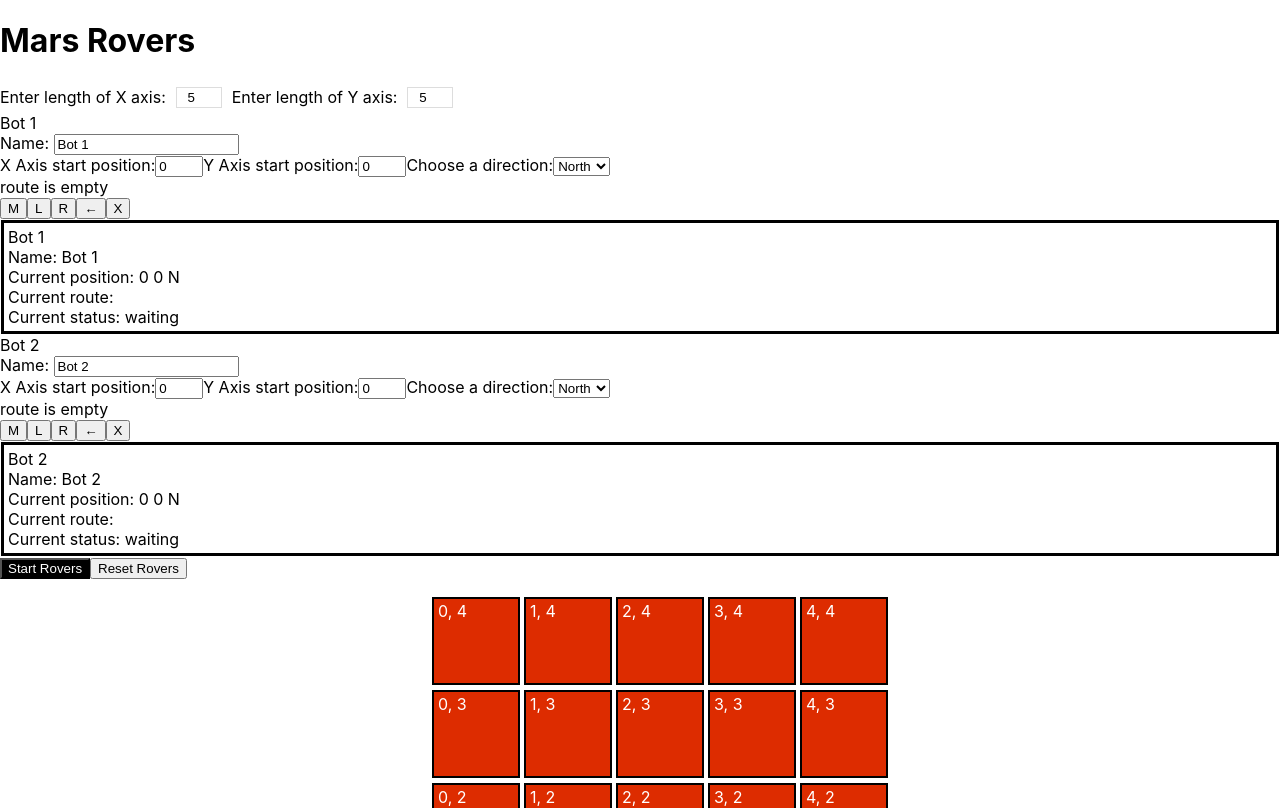
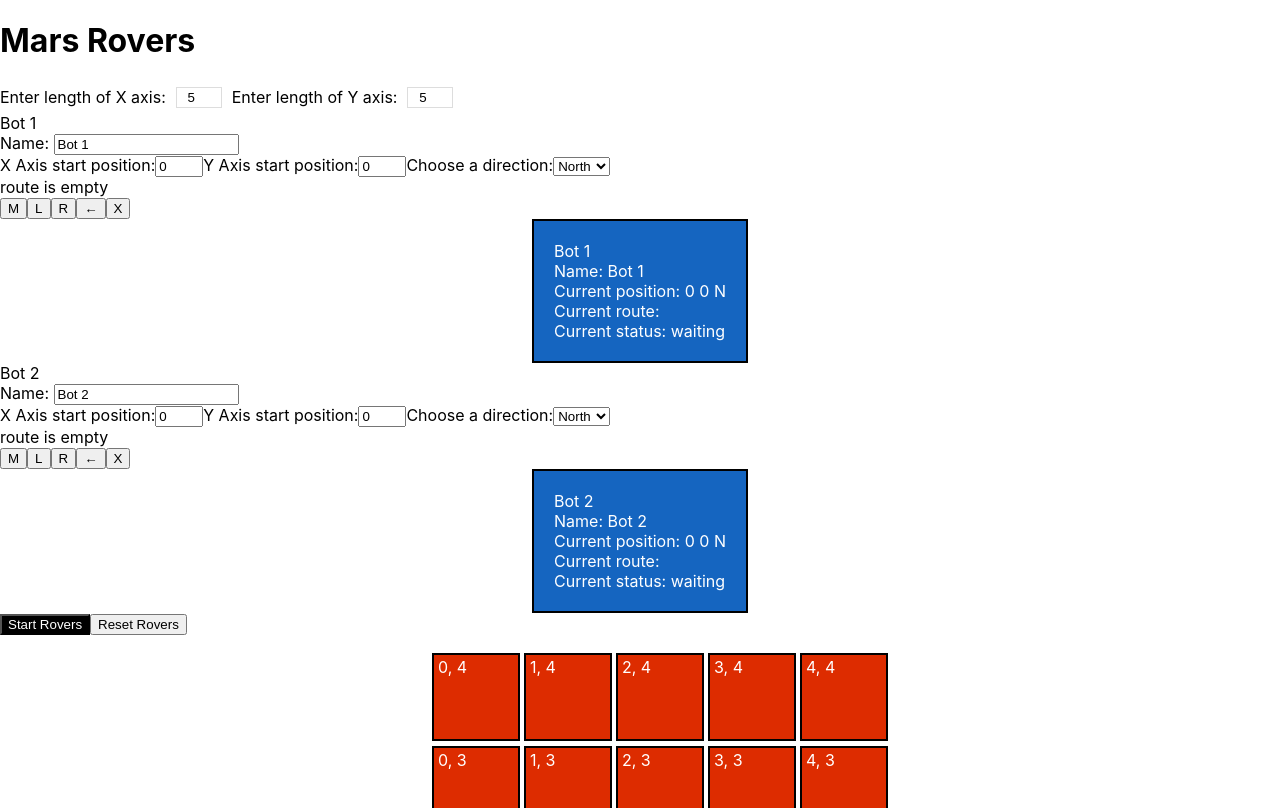
Before and after one commit to GMC437/mars-rovers, a React (Create React App) app: page / in a window 1280 px wide. Shown: the top 808 px of the page. Built offline with nearby package versions, Linux system fonts and the light colour scheme.

Commit message:
added styling for bot output

```diff
--- a/src/components/bot/BotOutputSection/index.js
+++ b/src/components/bot/BotOutputSection/index.js
@@ -3,12 +3,15 @@ import propTypes from "prop-types";
 import styled from "styled-components";
 
 const SectionContainer = styled.section`
+  color: white;
+  background-color: #1565c0;
   display: flex;
   flex-flow: column wrap;
   align-items: stretch;
-  border-style: solid;
-  padding: 4px;
-  margin: 1px;
+  border: 2px solid black;
+  padding: 20px;
+  margin: 0 auto;
+  width: fit-content;
 `;
 
 const BotOutputSection = ({ title, name, position, route, status }) => {
```
